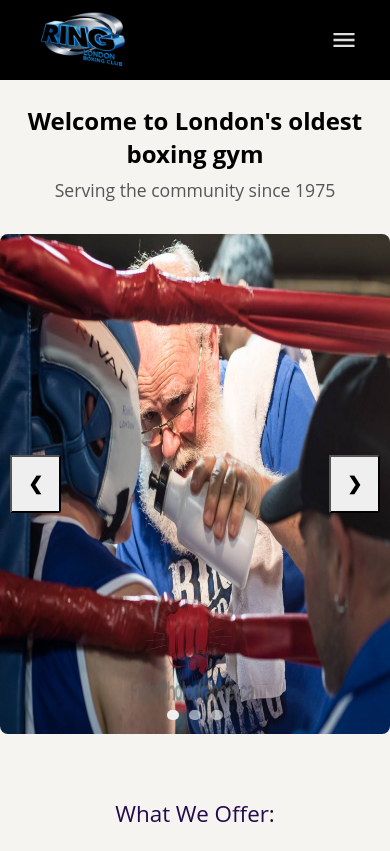
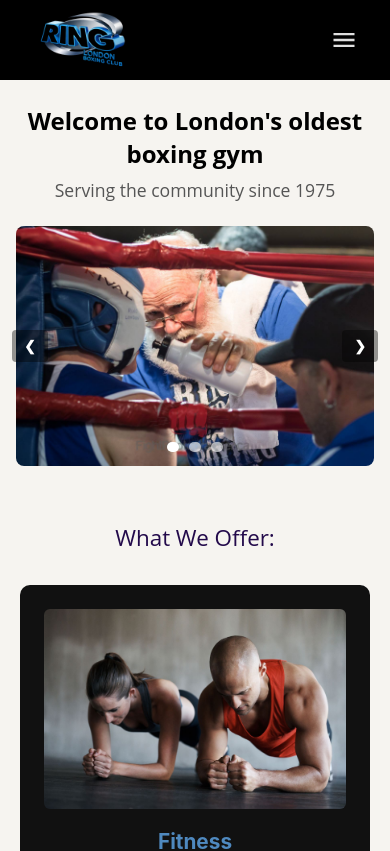
Before and after one commit to alanpbenny/websiteRingLondon, a React (Create React App) app: page / in a window 390 px wide. Shown: the top 851 px of the page. Built offline with nearby package versions, Linux system fonts and the light colour scheme.

Commit message:
Added claude heroslider.css

```diff
--- a/src/HeroSlider.css
+++ b/src/HeroSlider.css
@@ -1,13 +1,16 @@
 .hero-slider {
   width: 100%;
   max-width: 800px;
-  margin: 2rem auto;
+  margin: 1.5rem auto;
   position: relative;
+  padding: 0 1rem;
+  box-sizing: border-box;
 }
 
 .hero-image {
   width: 100%;
-  height:500px;
+  height: 420px;
+  object-fit: cover;
   border-radius: 8px;
   display: block;
 }
@@ -29,25 +32,44 @@
   border: none;
   cursor: pointer;
   opacity: 0.6;
+  background: white;
 }
 
 .dot.active {
   opacity: 1;
 }
 
-/* Next & previous buttons */
+/* Arrows */
 .prev,
 .next {
   position: absolute;
   top: 50%;
   transform: translateY(-50%);
-  padding: 16px;
+  padding: 12px 16px;
   font-weight: bold;
   font-size: 18px;
-  transition: 0.6s ease;
-  border-radius: 0 3px 3px 0;
+  transition: 0.3s ease;
+  border-radius: 4px;
   user-select: none;
+  background: rgba(0, 0, 0, 0.4);
+  color: white;
+  border: none;
+  cursor: pointer;
+}
 
+.prev { left: 20px; }
+.next { right: 20px; }
+
+@media (max-width: 600px) {
+  .hero-image {
+    height: 240px;
+  }
+
+  .prev { left: 12px; }
+  .next { right: 12px; }
+
+  .prev, .next {
+    padding: 8px 12px;
+    font-size: 14px;
+  }
 }
-.prev { left: 10px; }
-.next { right: 10px; }
```
